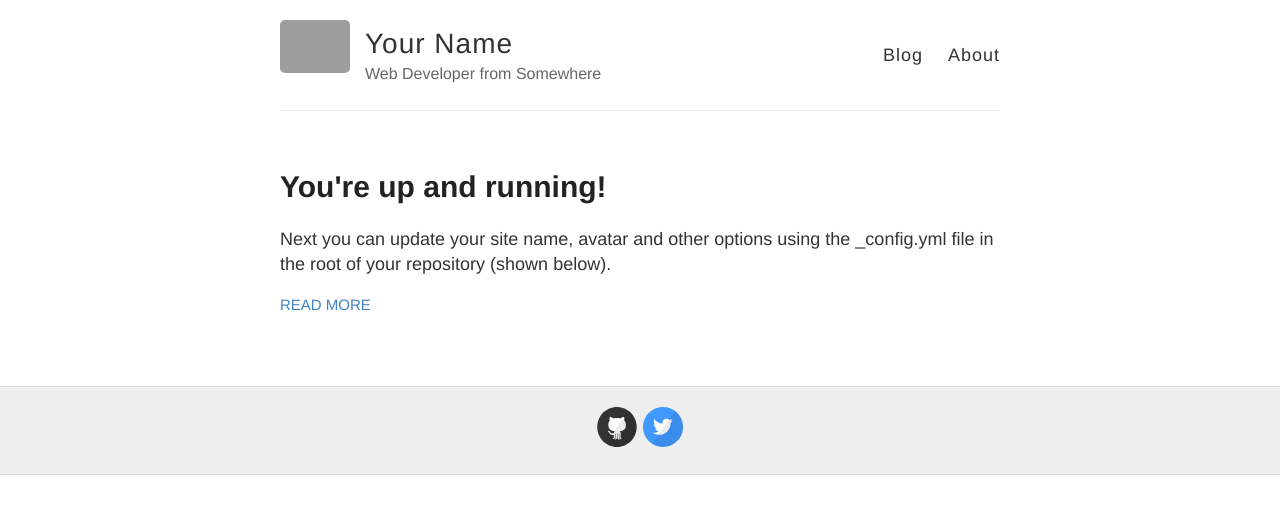
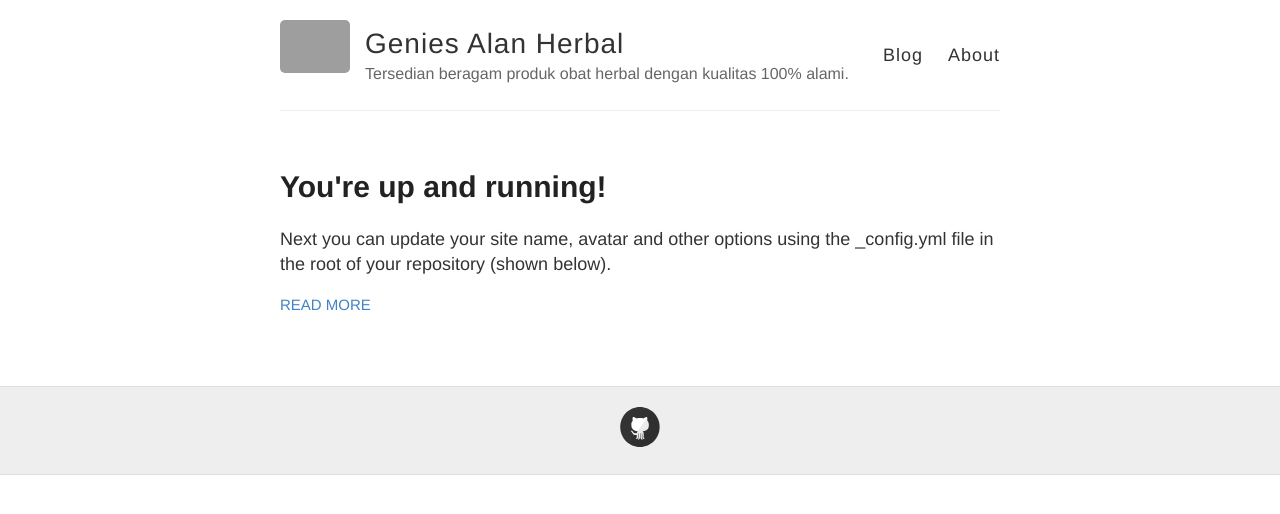
Before and after one commit to geniesalanherbal/geniesalanherbal.github.io, a Jekyll site: the page built from index.html, in a window 1280 px wide. Shown: the top 514 px of the page. Built offline with Jekyll 4.4.1, drawn with Linux system fonts in a browser that asks for light colours; part of the change alters nothing that is shown; grey boxes are pictures that could not be loaded.

Commit message:
update konfigurasi

```diff
--- a/_config.yml
+++ b/_config.yml
@@ -3,10 +3,10 @@
 #
 
 # Name of your site (displayed in the header)
-name: Your Name
+name: Genies Alan Herbal
 
 # Short bio or description (displayed in the header)
-description: Web Developer from Somewhere
+description: Tersedian beragam produk obat herbal dengan kualitas 100% alami.
 
 # URL of your avatar or profile pic (you could use your GitHub profile pic)
 avatar: https://raw.githubusercontent.com/barryclark/jekyll-now/master/images/jekyll-logo.png
@@ -21,12 +21,12 @@ footer-links:
   email:
   facebook:
   flickr:
-  github: barryclark/jekyll-now
+  github: barryclark/geniesalanherbal
   instagram:
   linkedin:
   pinterest:
   rss: # just type anything here for a working RSS icon
-  twitter: jekyllrb
+  twitter:
   stackoverflow: # your stackoverflow profile, e.g. "users/50476/bart-kiers"
   youtube: # channel/<your_long_string> or user/<user-name>
   googleplus: # anything in your profile username that comes after plus.google.com/
@@ -34,14 +34,14 @@ footer-links:
 
 # Enter your Disqus shortname (not your username) to enable commenting on posts
 # You can find your shortname on the Settings page of your Disqus account
-disqus:
+# disqus:
 
 # Enter your Google Analytics web tracking code (e.g. UA-2110908-2) to activate tracking
 google_analytics:
 
 # Your website URL (e.g. http://barryclark.github.io or http://www.barryclark.co)
 # Used for Sitemap.xml and your RSS feed
-url:
+url: https://geniesalanherbal.github.io
 
 # If you're hosting your site at a Project repository on GitHub pages
 # (http://yourusername.github.io/repository-name)
```
